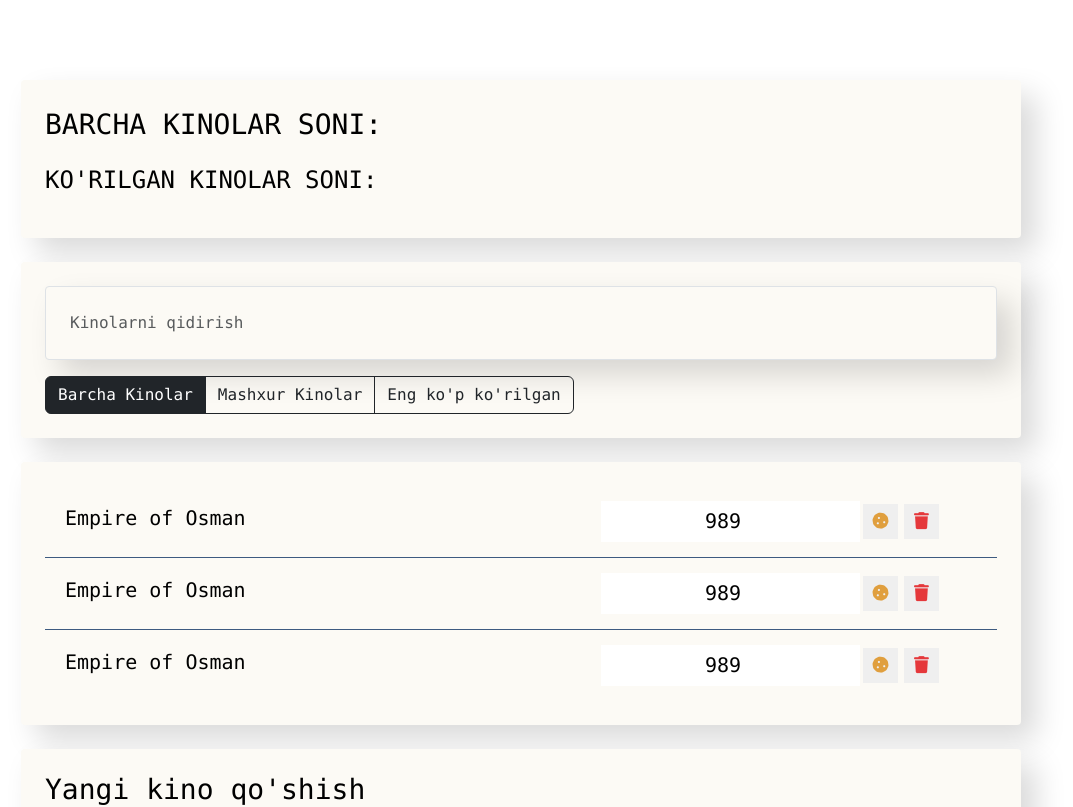
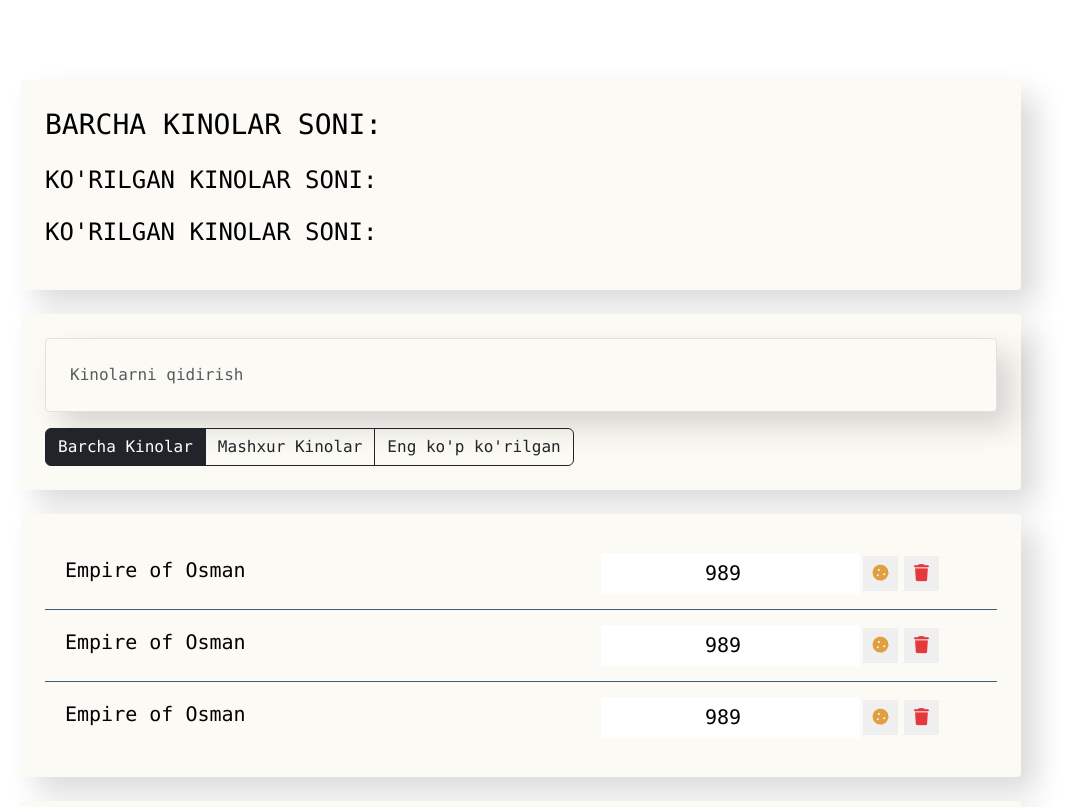
Before and after one commit to omonjonovm/movie, a React (Create React App) app: page / in a window 1280 px wide. Shown: the top 807 px of the page, without its empty margins (119-1192 px from the left). Built offline with nearby package versions, Linux system fonts and the light colour scheme.

Commit message:
add new p tag

```diff
--- a/src/components/Info.jsx
+++ b/src/components/Info.jsx
@@ -5,6 +5,7 @@
     <div className='info'>
         <p className='fs-3 text-uppercase'>Barcha kinolar soni:</p>
         <p className='fs-4 text-uppercase'>Ko'rilgan kinolar soni:</p>
+        <p className='fs-4 text-uppercase'>Ko'rilgan kinolar soni:</p>
 
     </div>
   )
```
